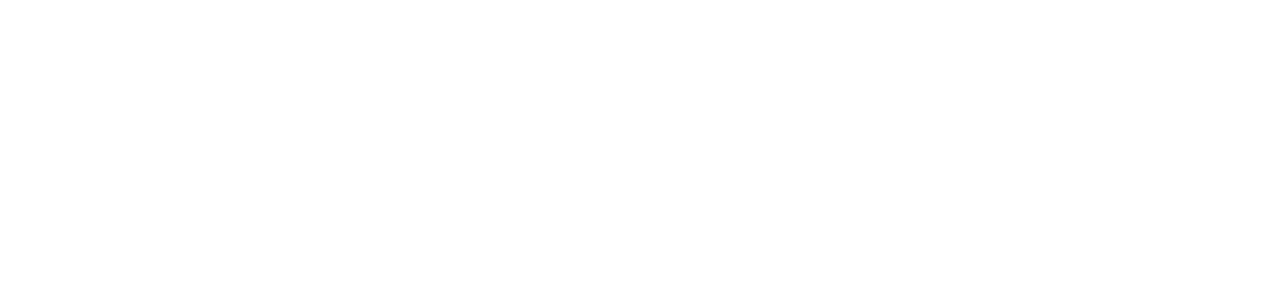
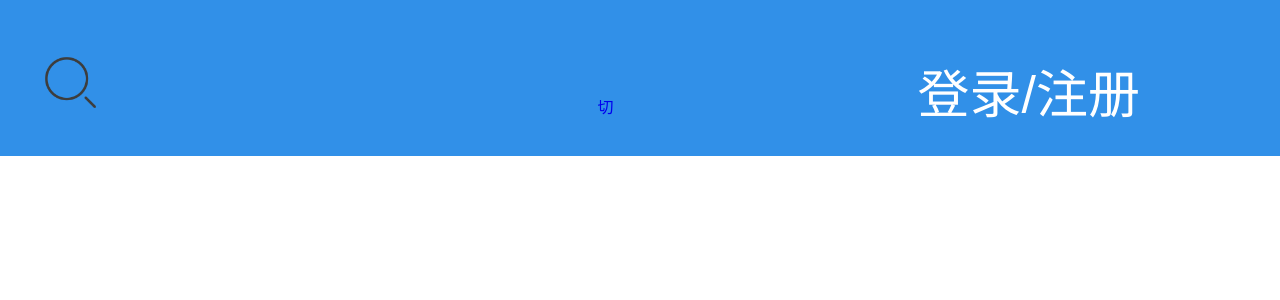
Before and after one commit to caoyuanjia/elm, a Vue app in the folder app/: page /#/msite in a window 1280 px wide. Shown: the top 300 px of the page. Built offline with nearby package versions, Linux system fonts and the light colour scheme.

Commit message:
no message

```diff
--- a/app/index.html
+++ b/app/index.html
@@ -3,6 +3,7 @@
 <head>
   <meta charset="utf-8">
   <meta name="viewport" content="width=device-width,initial-scale=1.0">
+
   <link rel="stylesheet" href="./static/css/reset.css">
   <script src="./static/js/resize.js"></script>
 </head>
@@ -12,4 +13,5 @@
 
 
 </body>
+
 </html>
--- a/app/src/components/city/City.vue
+++ b/app/src/components/city/City.vue
@@ -4,16 +4,18 @@
         <router-link to="/home"><img src="../../../src/assets/返回.png" alt="" id="fh"></router-link>
 
         <span class="head_dw">郑州</span>
-        <span class="qhcs">切换城市</span>
+
+        <router-link to="/home"><span class="qhcs">切换城市</span></router-link>
       </div>
       <div class="head_tj">
         <input type="text" placeholder="输入学校、商务楼、地址" class="srxx">
-        <input type="submit" value="提交" class="tjcs">
+        <router-link to="/msite"><input type="submit" value="提交" class="tjcs"></router-link>
       </div>
     <div class="ssls">
       <span>搜索历史</span>
 
     </div>
+
 
   </div>
 </template>
--- a/app/src/components/homePage/HomePage.vue
+++ b/app/src/components/homePage/HomePage.vue
@@ -2,9 +2,9 @@
 
   <div id="app">
     <div class="head">
-      <span class="ele">ele.me</span>
-      <span class="dl">登录/注册</span>
-    </div>
+    <span class="ele">ele.me</span>
+    <span class="dl">登录/注册</span>
+  </div>
     <div class="left">
       <span class="dq">当前定位城市:</span>
       <span class="bzs">定位不准时,请在城市列表中选择</span>
--- /dev/null
+++ b/app/src/components/msite/Msite.vue
@@ -0,0 +1,43 @@
+<template>
+  <div class="head_top">
+    <router-link to="/home"><img src="../../../src/assets/搜索-2.png" alt="" id="fh"></router-link>
+    <router-link to="/home"><span class="qhcs">切</span></router-link>
+    <span class="dl">登录/注册</span>
+
+
+  </div>
+</template>
+
+<script>
+    export default {
+        name: "Msite",
+
+    }
+</script>
+
+<style scoped>
+  .head{
+    width: 100%;
+    height: 28.45rem;
+    background: #f5f5f5;
+  }
+  .head_top {
+    width: 100%;
+    height: 1.95rem;
+    background: #3190e8;
+  }
+  #fh{
+    width: 0.768rem;
+    margin-left: 0.5rem;
+    margin-top: 0.65rem;
+  }
+  .qhcs{
+    margin-left: 6.2rem;
+  }
+  .dl {
+    font-size: .65rem;
+    margin-left: 3.8rem;
+    color: #fff;
+    transform: translateY(-50%);
+  }
+</style>
--- a/app/src/router/index.js
+++ b/app/src/router/index.js
@@ -3,7 +3,7 @@
 import HelloWorld from '@/components/HelloWorld'
 import HomePage from "@/components/homePage/HomePage"
 import  City from "@/components/city/City"
-
+import Msite from "@/components/msite/Msite"
 
 Vue.use(Router)
 
@@ -25,6 +25,11 @@
       path:"/city",
       name:"City",
       component:City
+    },
+    {
+      path:"/msite",
+      name:"Msite",
+      component:Msite
     }
   ]
 })
```
Also changed, not shown: app/src/assets/搜索-2.png (added).
